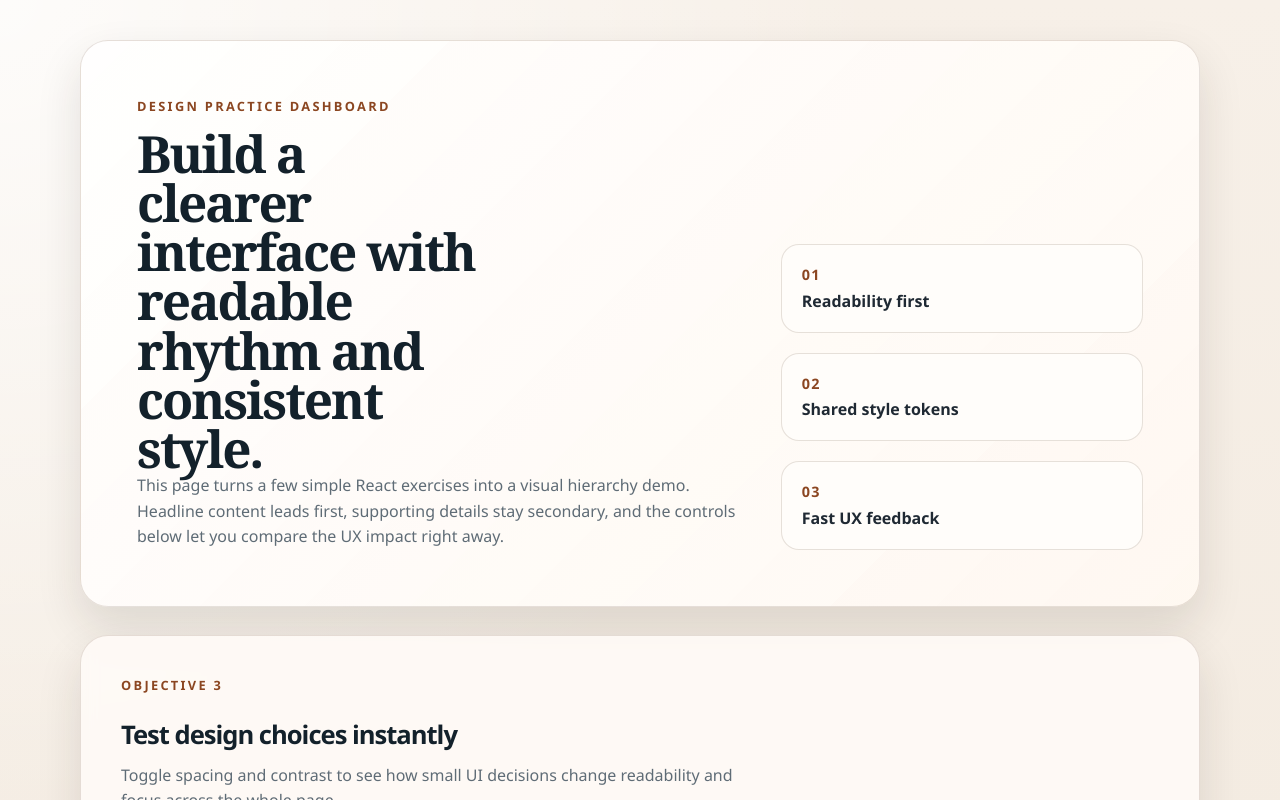
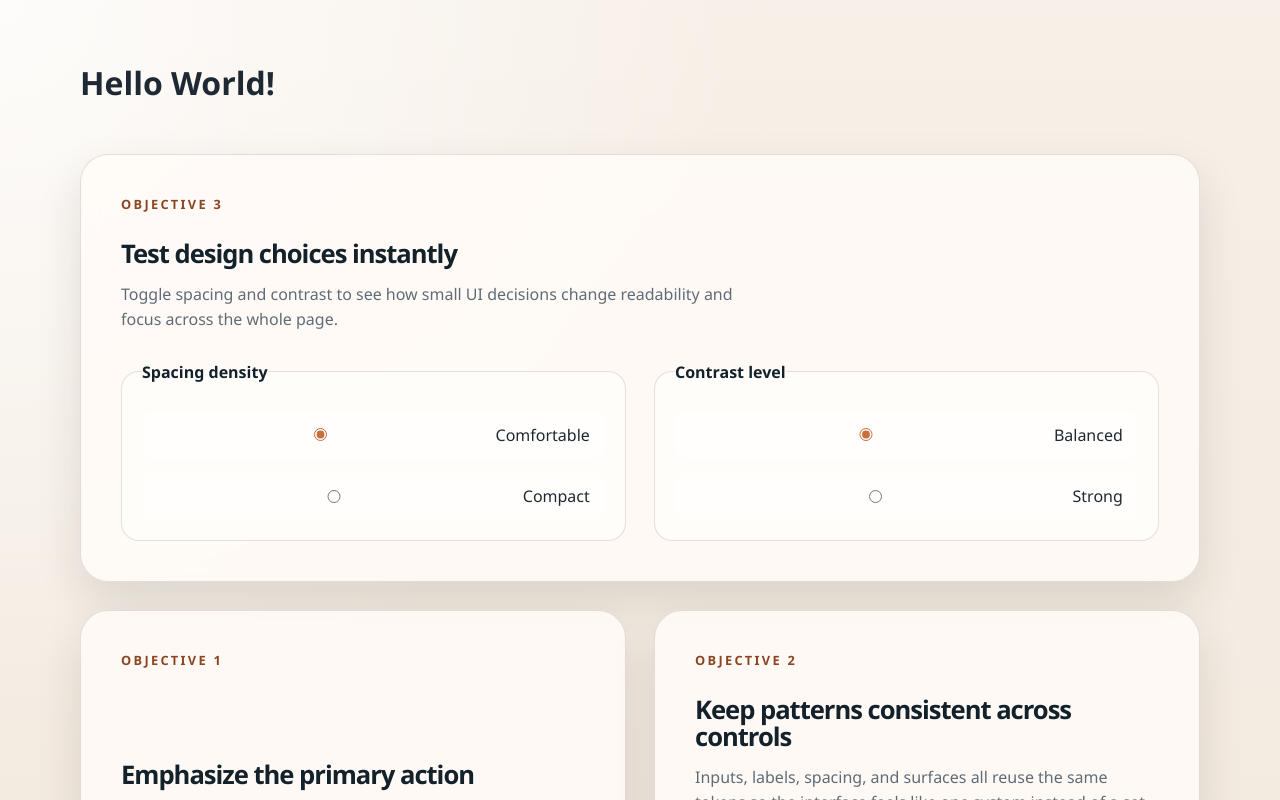
Before and after one commit to TanuskaB/tanuskab-web-cw5, a React (Create React App) app: page / in a window 1280 px wide. Shown: the top 800 px of the page. Built offline with nearby package versions, Linux system fonts and the light colour scheme.

Commit message:
fixed HelloWorld.jsx

```diff
--- a/src/components/HelloWorld.jsx
+++ b/src/components/HelloWorld.jsx
@@ -2,34 +2,7 @@ import React, { Component } from 'react';
 
 class HelloWorld extends Component {
     render() {
-        return (
-            <section className="hero panel">
-                <div className="hero-copy">
-                    <p className="eyebrow">Design Practice Dashboard</p>
-                    <h1>Build a clearer interface with readable rhythm and consistent style.</h1>
-                    <p className="hero-text">
-                        This page turns a few simple React exercises into a visual hierarchy demo.
-                        Headline content leads first, supporting details stay secondary, and the
-                        controls below let you compare the UX impact right away.
-                    </p>
-                </div>
-
-                <div className="hero-metrics" aria-label="Design objectives">
-                    <div className="metric-card">
-                        <span className="metric-value">01</span>
-                        <span className="metric-label">Readability first</span>
-                    </div>
-                    <div className="metric-card">
-                        <span className="metric-value">02</span>
-                        <span className="metric-label">Shared style tokens</span>
-                    </div>
-                    <div className="metric-card">
-                        <span className="metric-value">03</span>
-                        <span className="metric-label">Fast UX feedback</span>
-                    </div>
-                </div>
-            </section>
-        );
+        return <h1>Hello World!</h1>;
     }
 }
 
```
